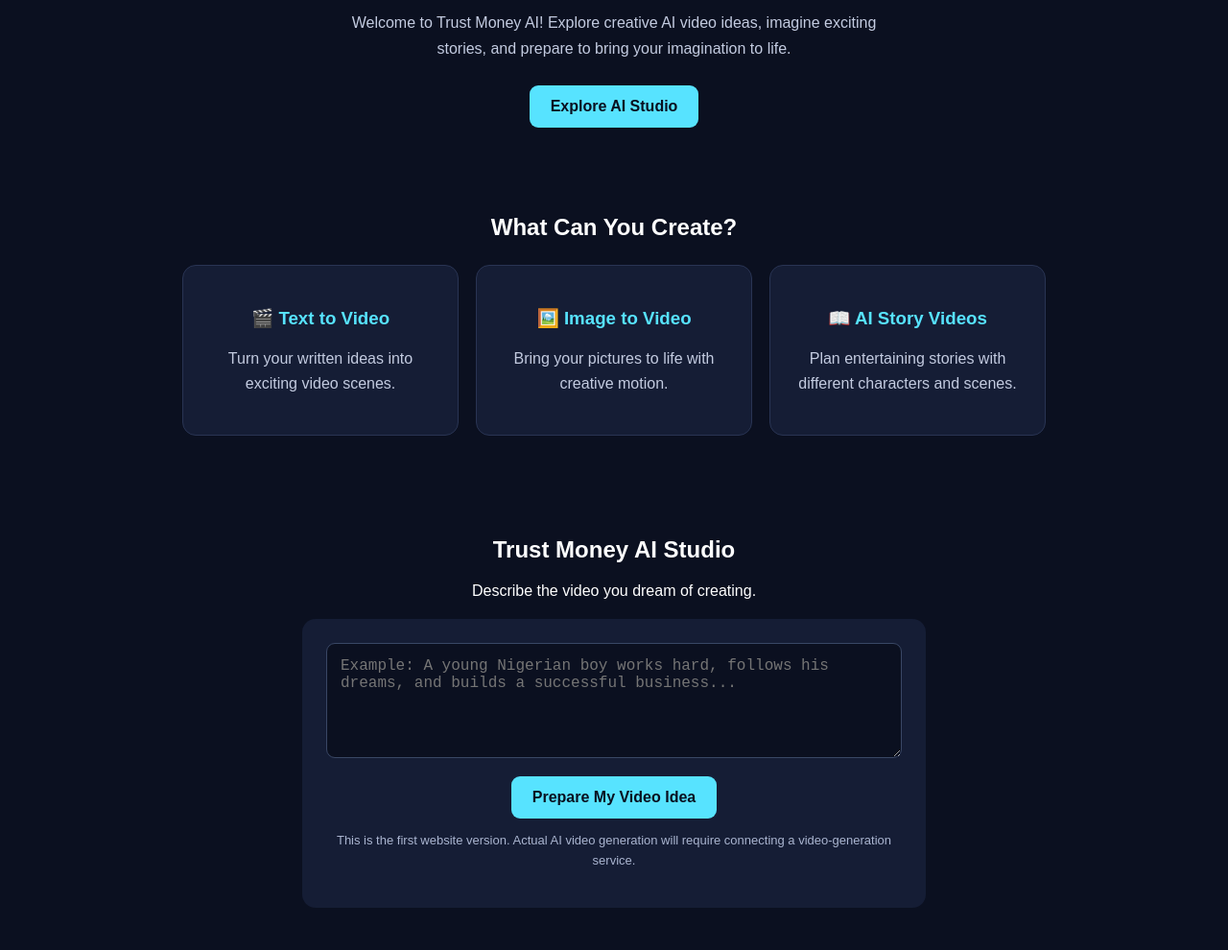
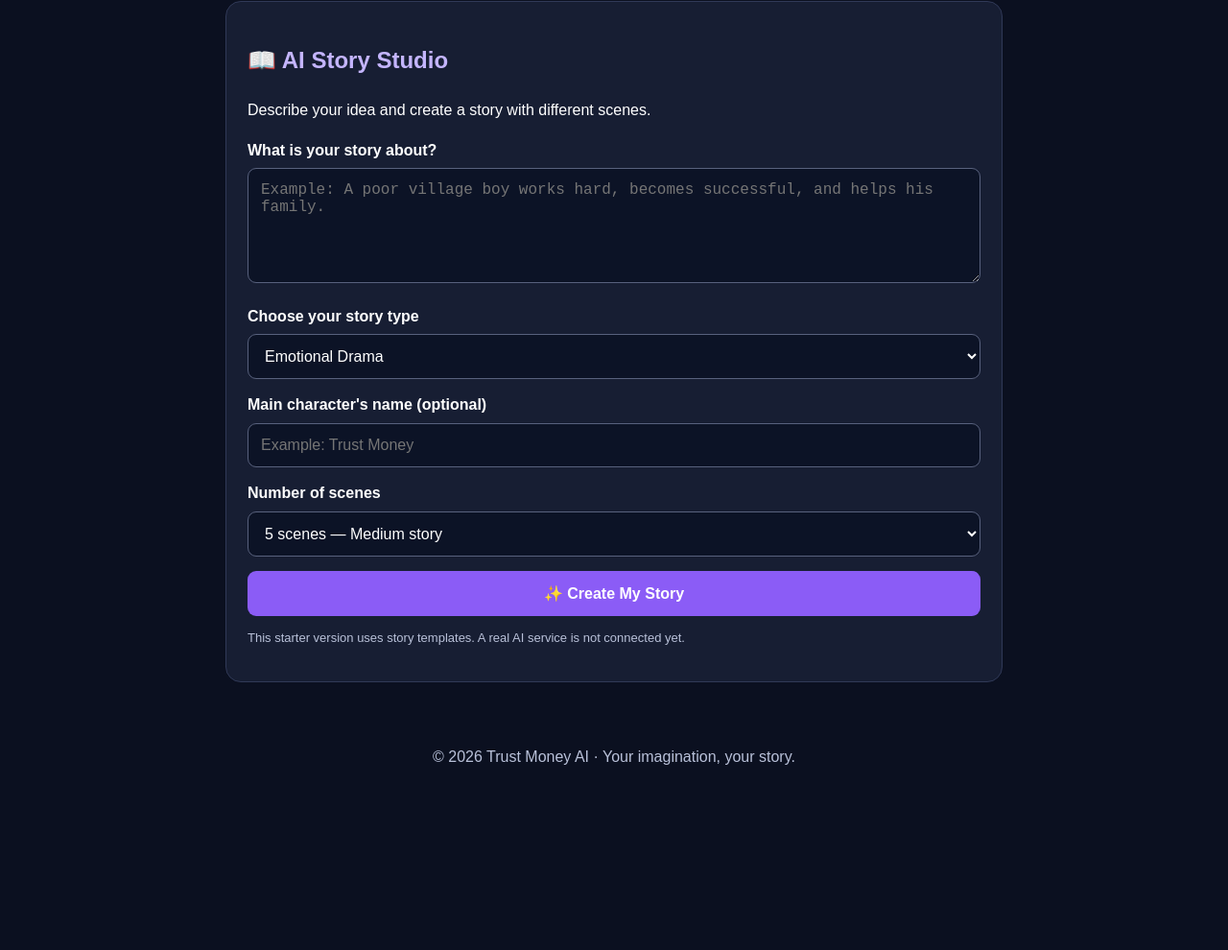
Before and after one commit to cristianaronaldo911-boop/Trust-moneya-ai, a plain HTML site: page index.html in a window 1280 px wide. Shown: the part 218-1208 px from the top of the page at 96% size. After the commit the page ends 1045 px from the top, so only its background shows below. Drawn offline with Linux system fonts and the light colour scheme.

Commit message:
Update index.html

```diff
--- a/index.html
+++ b/index.html
@@ -4,209 +4,211 @@
 <meta charset="UTF-8">
 <meta name="viewport" content="width=device-width, initial-scale=1.0">
 <title>Trust Money AI</title>
-  <meta name="description" content="Trust Money AI - Create amazing AI video stories and bring your ideas to life.">
 <style>
-    * {
-      box-sizing: border-box;
+*{box-sizing:border-box}
+body{
+  margin:0;
+  font-family:Arial,sans-serif;
+  background:#0b1020;
+  color:#fff;
+  line-height:1.6
 }
-
-    body {
-      margin: 0;
-      font-family: Arial, sans-serif;
-      background: #0b1020;
-      color: white;
-      text-align: center;
+header{
+  text-align:center;
+  padding:35px 18px;
+  background:linear-gradient(135deg,#151c38,#5630a5)
 }
-
-    header {
-      padding: 22px 15px;
-      background: #151d35;
-      border-bottom: 1px solid #293453;
+header h1{font-size:32px;margin:0}
+header p{color:#e1dcff}
+main{max-width:850px;margin:auto;padding:20px}
+.card{
+  background:#171e33;
+  padding:22px;
+  margin:20px 0;
+  border-radius:16px;
+  border:1px solid #303957
 }
-
-    header h2 {
-      margin: 0;
-      color: #57e3ff;
+h2{color:#c4b5fd}
+label{display:block;margin:14px 0 6px;font-weight:bold}
+textarea,select,input{
+  width:100%;
+  padding:13px;
+  border-radius:9px;
+  border:1px solid #58617d;
+  background:#0c1326;
+  color:white;
+  font-size:16px
 }
-
-    .hero {
-      padding: 65px 20px 40px;
+textarea{min-height:120px;resize:vertical}
+button{
+  width:100%;
+  padding:14px;
+  margin-top:15px;
+  border:0;
+  border-radius:9px;
+  background:#8b5cf6;
+  color:white;
+  font-size:16px;
+  font-weight:bold;
+  cursor:pointer
 }
-
-    .hero h1 {
-      font-size: 38px;
-      margin-bottom: 15px;
+button:hover{background:#7042df}
+.scene{
+  background:#0c1326;
+  padding:16px;
+  margin:14px 0;
+  border-left:4px solid #a78bfa;
+  border-radius:8px
 }
-
-    .hero h1 span {
-      color: #57e3ff;
-    }
-
-    .hero p {
-      color: #c3cbe0;
-      line-height: 1.7;
-      max-width: 600px;
-      margin: 0 auto 25px;
-    }
-
-    .button {
-      display: inline-block;
-      padding: 13px 22px;
-      background: #57e3ff;
-      color: #091020;
-      border: none;
-      border-radius: 9px;
-      font-size: 16px;
-      font-weight: bold;
-      cursor: pointer;
-      text-decoration: none;
-    }
-
-    .section {
-      padding: 30px 18px;
-    }
-
-    .cards {
-      display: grid;
-      grid-template-columns: repeat(auto-fit, minmax(220px, 1fr));
-      gap: 18px;
-      max-width: 900px;
-      margin: 25px auto;
-    }
-
-    .card {
-      background: #151d35;
-      padding: 25px 18px;
-      border: 1px solid #293453;
-      border-radius: 14px;
-    }
-
-    .card h3 {
-      color: #57e3ff;
-    }
-
-    .card p {
-      color: #c3cbe0;
-      line-height: 1.6;
-    }
-
-    .creator {
-      max-width: 650px;
-      margin: 20px auto;
-      background: #151d35;
-      padding: 25px;
-      border-radius: 14px;
-    }
-
-    textarea {
-      width: 100%;
-      min-height: 120px;
-      padding: 14px;
-      border-radius: 9px;
-      border: 1px solid #394765;
-      background: #0b1020;
-      color: white;
-      font-size: 16px;
-      resize: vertical;
-      margin-bottom: 15px;
-    }
-
-    .note {
-      font-size: 13px;
-      color: #aab5d0;
-      line-height: 1.6;
-    }
-
-    footer {
-      padding: 25px 15px;
-      margin-top: 35px;
-      background: #151d35;
-      color: #aab5d0;
-      font-size: 14px;
-    }
-
-    @media (max-width: 480px) {
-      .hero h1 {
-        font-size: 30px;
-      }
-    }
+.scene h3{color:#c4b5fd;margin-top:0}
+.small{font-size:13px;color:#b9c1d9}
+#results{display:none}
+footer{text-align:center;padding:25px;color:#b9c1d9}
 </style>
 </head>
-
 <body>
 
 <header>
-    <h2>⚡ TRUST MONEY AI</h2>
+  <h1>🎬 Trust Money AI</h1>
+  <p>Turn your imagination into exciting stories!</p>
 </header>
 
-  <section class="hero">
-    <h1>Turn Your Ideas Into <span>Stories</span></h1>
-    <p>
-      Welcome to Trust Money AI! Explore creative AI video ideas,
-      imagine exciting stories, and prepare to bring your imagination to life.
-    </p>
-    <a class="button" href="#create">Explore AI Studio</a>
+<main>
+  <section class="card">
+    <h2>📖 AI Story Studio</h2>
+    <p>Describe your idea and create a story with different scenes.</p>
+
+    <label for="idea">What is your story about?</label>
+    <textarea id="idea" placeholder="Example: A poor village boy works hard, becomes successful, and helps his family."></textarea>
+
+    <label for="genre">Choose your story type</label>
+    <select id="genre">
+      <option value="drama">Emotional Drama</option>
+      <option value="comedy">Comedy</option>
+      <option value="romance">Love Story</option>
+      <option value="adventure">Adventure</option>
+      <option value="success">Success Story</option>
+      <option value="mystery">Mystery</option>
+    </select>
+
+    <label for="hero">Main character's name (optional)</label>
+    <input id="hero" placeholder="Example: Trust Money">
+
+    <label for="length">Number of scenes</label>
+    <select id="length">
+      <option value="3">3 scenes — Short story</option>
+      <option value="5" selected>5 scenes — Medium story</option>
+      <option value="7">7 scenes — Longer story</option>
+    </select>
+
+    <button onclick="createStory()">✨ Create My Story</button>
+    <p class="small">This starter version uses story templates. A real AI service is not connected yet.</p>
   </section>
 
-  <section class="section">
-    <h2>What Can You Create?</h2>
-
-    <div class="cards">
-      <div class="card">
-        <h3>🎬 Text to Video</h3>
-        <p>Turn your written ideas into exciting video scenes.</p>
-      </div>
-
-      <div class="card">
-        <h3>🖼️ Image to Video</h3>
-        <p>Bring your pictures to life with creative motion.</p>
-      </div>
-
-      <div class="card">
-        <h3>📖 AI Story Videos</h3>
-        <p>Plan entertaining stories with different characters and scenes.</p>
-      </div>
-    </div>
+  <section class="card" id="results">
+    <h2 id="storyTitle">Your Story</h2>
+    <p id="storyIntro"></p>
+    <div id="scenes"></div>
+    <button onclick="downloadStory()">⬇️ Download My Story</button>
+    <button onclick="window.print()">🖨️ Print or Save as PDF</button>
   </section>
-
-  <section class="section" id="create">
-    <h2>Trust Money AI Studio</h2>
-    <p>Describe the video you dream of creating.</p>
-
-    <div class="creator">
-      <textarea id="prompt" placeholder="Example: A young Nigerian boy works hard, follows his dreams, and builds a successful business..."></textarea>
-
-      <button class="button" onclick="showMessage()">
-        Prepare My Video Idea
-      </button>
-
-      <p id="message" class="note"></p>
-      <p class="note">
-        This is the first website version. Actual AI video generation
-        will require connecting a video-generation service.
-      </p>
-    </div>
-  </section>
+</main>
 
 <footer>
-    <p>© 2026 Trust Money AI. All rights reserved.</p>
-    <p>Built for creativity. Powered by imagination.</p>
+  © 2026 Trust Money AI · Your imagination, your story.
 </footer>
 
 <script>
-    function showMessage() {
-      const prompt = document.getElementById("prompt").value.trim();
-      const message = document.getElementById("message");
+function createStory(){
+  const idea=document.getElementById("idea").value.trim();
+  const genre=document.getElementById("genre").value;
+  const hero=document.getElementById("hero").value.trim()||"the main character";
+  const count=Number(document.getElementById("length").value);
 
-      if (!prompt) {
-        message.textContent = "Please describe your video idea first.";
+  if(!idea){
+    alert("Please describe your story idea first.");
     return;
   }
 
-      message.textContent =
-        "Your idea is ready! Actual AI video generation will be added when a video service is connected.";
+  const types={
+    drama:"An Emotional Drama",
+    comedy:"A Comedy Adventure",
+    romance:"A Love Story",
+    adventure:"An Exciting Adventure",
+    success:"A Journey to Success",
+    mystery:"A Mystery to Solve"
+  };
+
+  const beats=[
+    ["The Beginning","Every great story starts somewhere. {hero} faces a new situation connected to this idea: {idea}. Life is about to change."],
+    ["The First Challenge","A difficult problem appears. {hero} must make a choice, and the future is uncertain."],
+    ["An Unexpected Meeting","A new person enters the story with important news. Their conversation changes how {hero} sees the situation."],
+    ["The Biggest Problem","Everything becomes more complicated. {hero} must find courage, think carefully, and decide what matters most."],
+    ["A New Plan","After learning an important lesson, {hero} makes a plan and takes the first step toward a solution."],
+    ["The Turning Point","An unexpected discovery gives {hero} another chance. The characters must work together to move forward."],
+    ["The Happy Ending","The journey reaches its conclusion. {hero} looks back on everything learned and begins a new chapter with hope."]
+  ];
+
+  const dialogue={
+    drama:'"I will keep going, even when things are difficult," {hero} says.',
+    comedy:'"How did our simple plan become such a big adventure?" {hero} asks, laughing.',
+    romance:'"Sometimes the people who matter most are the ones who truly understand us," {hero} says.',
+    adventure:'"We have come this far. Let us discover what happens next!" {hero} says.',
+    success:'"My dream was only the beginning. Hard work helped me take the next step," {hero} says.',
+    mystery:'"Something does not add up. We need to find the truth," {hero} says.'
+  };
+
+  document.getElementById("storyTitle").textContent=types[genre]+": "+idea.slice(0,65);
+  document.getElementById("storyIntro").textContent=
+    "Main character: "+hero+". Story idea: "+idea;
+
+  const container=document.getElementById("scenes");
+  container.innerHTML="";
+
+  for(let i=0;i<count;i++){
+    const beat=beats[i];
+    let text=beat[1]
+      .replaceAll("{hero}",hero)
+      .replaceAll("{idea}",idea);
+
+    if(i===Math.min(2,count-1)){
+      text+=" "+dialogue[genre].replaceAll("{hero}",hero);
+    }
+
+    if(i===count-1){
+      text+=" The story ends with a lesson about courage, choices, and new beginnings.";
+    }
+
+    const scene=document.createElement("article");
+    scene.className="scene";
+
+    const heading=document.createElement("h3");
+    heading.textContent="🎬 Scene "+(i+1)+": "+beat[0];
+
+    const paragraph=document.createElement("p");
+    paragraph.textContent=text;
+
+    scene.appendChild(heading);
+    scene.appendChild(paragraph);
+    container.appendChild(scene);
+  }
+
+  document.getElementById("results").style.display="block";
+  document.getElementById("results").scrollIntoView({behavior:"smooth"});
+}
+
+function downloadStory(){
+  const title=document.getElementById("storyTitle").textContent;
+  const intro=document.getElementById("storyIntro").textContent;
+  const scenes=document.getElementById("scenes").innerText;
+  const content=title+"\n\n"+intro+"\n\n"+scenes;
+  const blob=new Blob([content],{type:"text/plain;charset=utf-8"});
+  const link=document.createElement("a");
+  link.href=URL.createObjectURL(blob);
+  link.download="Trust-Money-AI-Story.txt";
+  link.click();
+  URL.revokeObjectURL(link.href);
 }
 </script>
-
 </body>
 </html>
```
Lines whose indentation alone changed are shown as unchanged.
